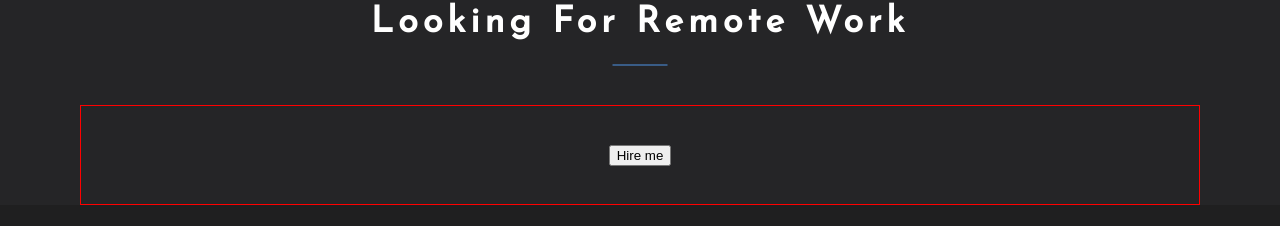
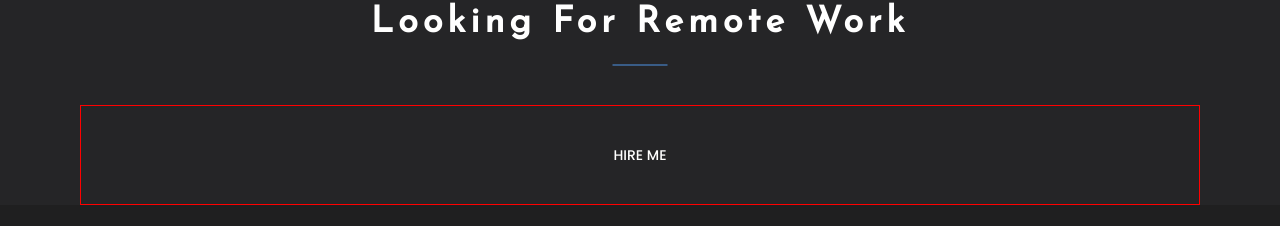
Before and after one commit to aivan3d66/portfolio, a React (Create React App) app: page / in a window 1280 px wide. Shown: the part 2854-3080 px from the top of the page. Built offline with nearby package versions, Linux system fonts and the light colour scheme.

Commit message:
add upd Employ default button styles

```diff
--- a/src/components/Employ/Employ.module.scss
+++ b/src/components/Employ/Employ.module.scss
@@ -17,4 +17,17 @@
   padding: 0 20px;
 
   border: 1px solid red;
+
+  button {
+    position: relative;
+    width: 140px;
+    padding: 10px;
+    color: $basic_white;
+    font-family: $additional_font;
+    font-size: 14px;
+    line-height: 1.2;
+    text-transform: uppercase;
+    border: 1px solid $special_dark-gray-2;
+    background-color: $special_dark-gray-2;
+  }
 }
```
